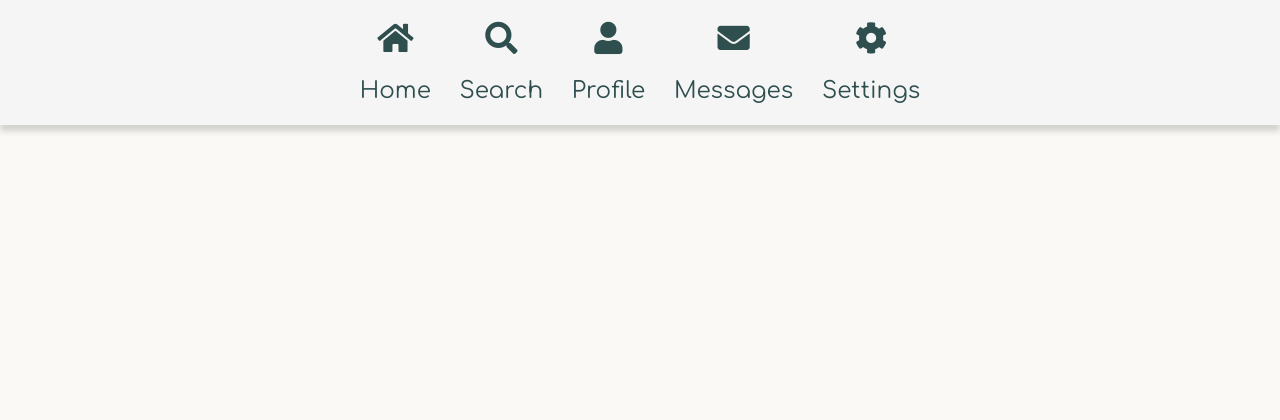
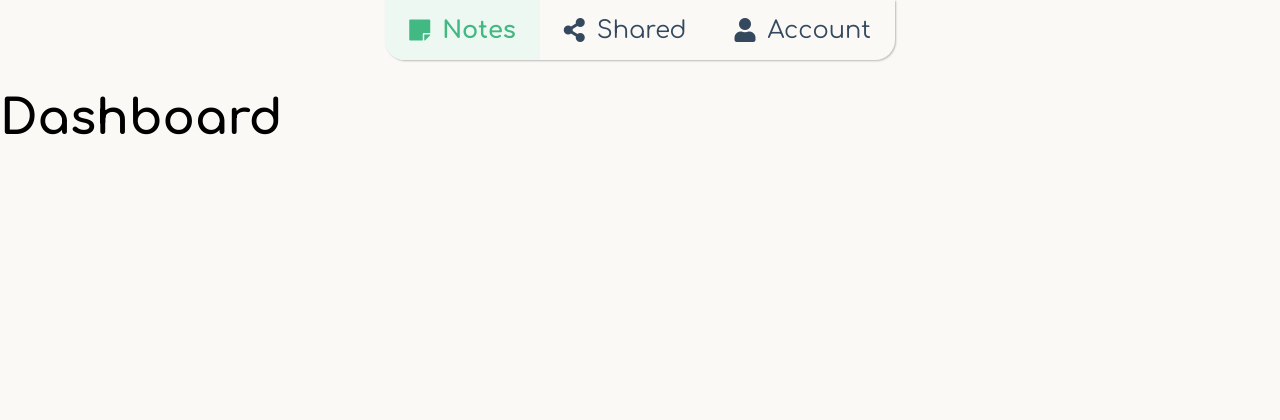
Before and after one commit to Jarsey45/KeepNote, a PHP site: template public/views/dashboard.php in a window 1280 px wide. Shown: the top 420 px of the page. After the commit the page ends 135 px from the top, so only its background shows below. Run offline with PHP 8.4, Linux system fonts and the light colour scheme; the template is opened without the code that fills it, so the values that code supplies are empty.

Commit message:
navigation bar with styles + small fixes

```diff
--- a/index.php
+++ b/index.php
@@ -5,7 +5,7 @@ $controller = new AppController();
 
 $path = trim($_SERVER['REQUEST_URI'], '/');
 $path = parse_url( $path, PHP_URL_PATH);
-$action = explode("/", $path)[0];
+$action = explode('/', $path)[0];
 $action = $action == null ? 'login': $action;
 
 $controller->render($action);
--- a/public/css/nav.css
+++ b/public/css/nav.css
@@ -1,28 +1,49 @@
-nav {
-  position: fixed;
-  top:0;
-  left:0;
-
-  background-color: whitesmoke;
-  height: 125px;
+#navbar-container {
+  display: flex;
+  justify-content: center;
   width: 100vw;
-  font-size: 1.2em;
-
-  box-shadow: 0px 6px 6px #00000029;
 }
 
-nav > a {
-  text-decoration: none;
-  color: darkslategrey;
-  font-size: .8em;
+#navbar {
+  display: flex;
+  gap: 0;
 
-  display: flex;
-  flex-direction: column;
-  justify-content: center;
-  align-items: center;
-  gap: 1em;
+  position: sticky;
+  height: 60px;
+  width: fit-content;
+
+  background-color: var(--keepnote-bg);
+  border-radius: 0 0 20px 20px;
+  box-shadow: 1px 1px 2px #00000040;
 }
 
-nav > a > i {
-  font-size: 1.4em;
+#navbar .option {
+  display: flex;
+  min-width: 100px;
+  height: 100%;
+  align-items: center;
+  padding: 0 1em;
+  text-decoration: none;
 }
+
+#navbar .option, #navbar .option:active, #navbar .option:visited {
+  color: var(--keepnote-text);
+}
+
+#navbar .option i {
+  padding-right: .5em;
+}
+
+#navbar .option:nth-child(1) {
+  border-radius: 0 0 0 20px;
+}
+
+#navbar .option:nth-last-child(1) {
+  border-radius: 0 0 20px 0;
+}
+
+#navbar .option.selected {
+  background-color: var(--keepnote-secondary);
+  font-weight: 700;
+  color: var(--keepnote-accent);
+}
--- a/public/views/404.php
+++ b/public/views/404.php
@@ -7,7 +7,7 @@
 	<link rel="preconnect" href="https://fonts.googleapis.com">
 	<link rel="preconnect" href="https://fonts.gstatic.com" crossorigin>
 	<link href="https://fonts.googleapis.com/css2?family=Comfortaa:wght@300..700&display=swap" rel="stylesheet">
-	<title>Register account</title>
+	<title>Page not found</title>
 </head>
 <body class="flex-row-center">
 	<div class="card card-login flex-column" style="width:80vw">
--- a/public/views/dashboard.php
+++ b/public/views/dashboard.php
@@ -1,3 +1,8 @@
+<?php
+require_once './src/enums/Subpages.php';
+$subpage = Subpages::NOTES;
+?>
+
 <!DOCTYPE html>
 <html lang="en">
 
@@ -10,17 +15,11 @@
 		<link rel="preconnect" href="https://fonts.gstatic.com" crossorigin>
 		<link href="https://fonts.googleapis.com/css2?family=Comfortaa:wght@300..700&display=swap" rel="stylesheet">
 		<link rel="stylesheet" href="https://cdnjs.cloudflare.com/ajax/libs/font-awesome/5.15.4/css/all.min.css">
-		<title>Dashboard</title>
+		<title>KeepNote - Dashboard</title>
 	</head>
 
 	<body>
-		<nav class="flex-row-center">
-			<a href="#"><i class="fas fa-home"></i> Home</a>
-			<a href="#"><i class="fas fa-search"></i> Search</a>
-			<a href="#"><i class="fas fa-user"></i> Profile</a>
-			<a href="#"><i class="fas fa-envelope"></i> Messages</a>
-			<a href="#"><i class="fas fa-cog"></i> Settings</a>
-		</nav>
+		<?php include __DIR__ . '/shared/navbar.php';?>
 
 		<h1> Dashboard </h1>
 
--- a/public/views/login.php
+++ b/public/views/login.php
@@ -7,7 +7,7 @@
 	<link rel="preconnect" href="https://fonts.googleapis.com">
 	<link rel="preconnect" href="https://fonts.gstatic.com" crossorigin>
 	<link href="https://fonts.googleapis.com/css2?family=Comfortaa:wght@300..700&display=swap" rel="stylesheet">
-	<title>Login</title>
+	<title>KeepNote - Login</title>
 </head>
 <body class="flex-row-center">
 	<div class="card card-login flex-column">
--- a/public/views/register.php
+++ b/public/views/register.php
@@ -7,7 +7,7 @@
 	<link rel="preconnect" href="https://fonts.googleapis.com">
 	<link rel="preconnect" href="https://fonts.gstatic.com" crossorigin>
 	<link href="https://fonts.googleapis.com/css2?family=Comfortaa:wght@300..700&display=swap" rel="stylesheet">
-	<title>Register account</title>
+	<title>KeepNote - Register account</title>
 </head>
 <body class="flex-row-center">
 	<div class="card card-login flex-column">
--- /dev/null
+++ b/public/views/shared/navbar.php
@@ -0,0 +1,7 @@
+<div id="navbar-container">
+	<nav id="navbar" class="flex-row-center">
+		<a class="option <?= $subpage === Subpages::NOTES ? 'selected' : ''?>" href="#"><i class="fa fa-sticky-note"></i> Notes</a>
+		<a class="option <?= $subpage === Subpages::SHARED_NOTES ? 'selected' : ''?>" href="#"><i class="fa fa-share-alt"></i> Shared</a>
+		<a class="option <?= $subpage === Subpages::ACCOUNT_USER ? 'selected' : ''?>" href="#"><i class="fas fa-user"></i> Account</a>
+	</nav>
+</div>
--- /dev/null
+++ b/src/enums/Subpages.php
@@ -0,0 +1,10 @@
+<?php
+
+enum Subpages {
+  case NOTES;
+  case SHARED_NOTES;
+  case ACCOUNT_USER;
+  case ACCOUNT_ADMIN;
+  case ADMIN_MANAGE_NOTES;
+  case ADMIN_MANAGE_USERS;
+}
```
Also changed, not shown: public/scripts/validation.js (added).
